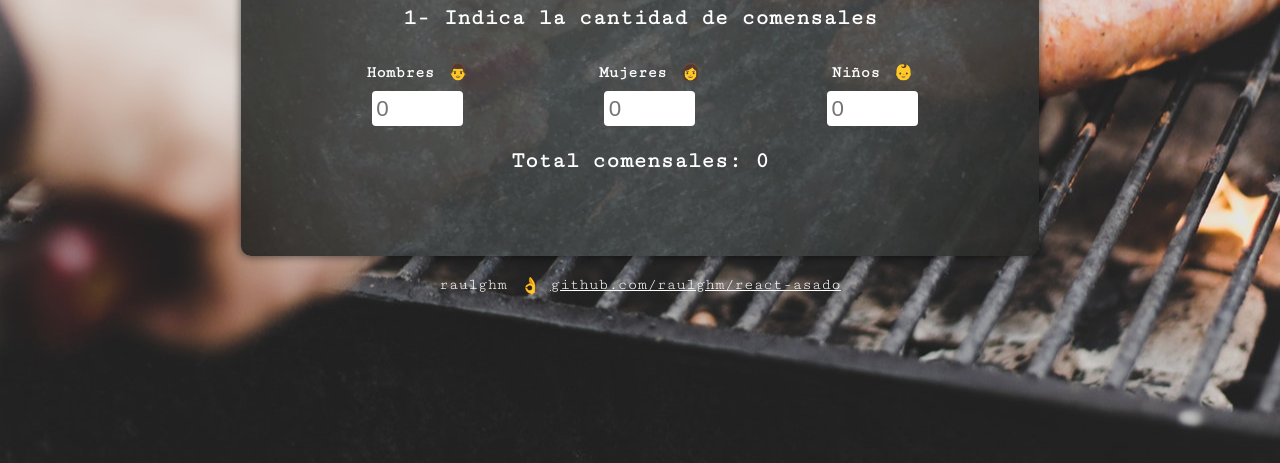
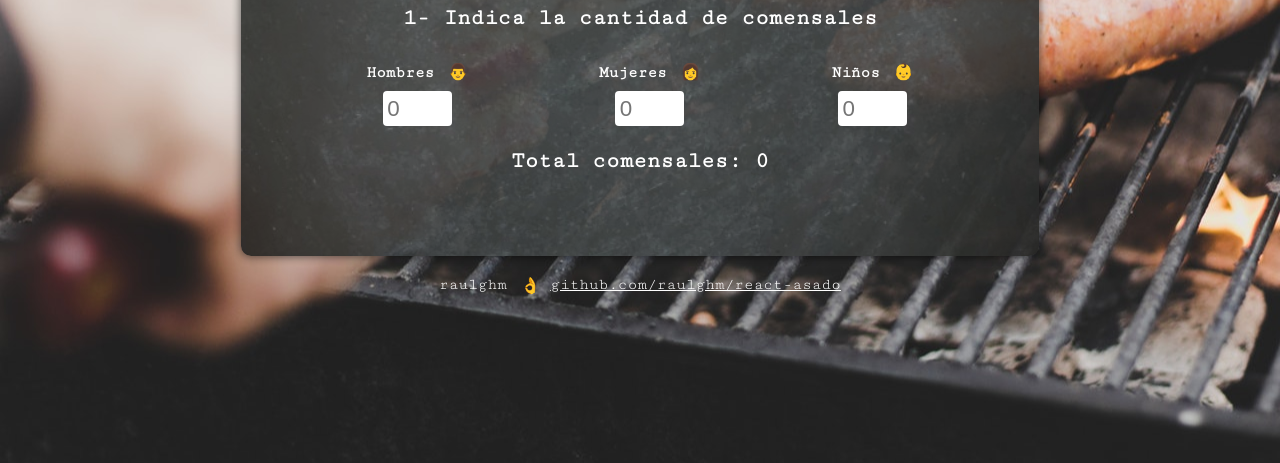
Before and after one commit to raulghm/asadito, a React app: page / in a window 1280 px wide. Shown: the part 337-800 px from the top of the page. Built offline with nearby package versions, Linux system fonts and the light colour scheme.

Commit message:
fix(css): Ajuste ancho inputs

```diff
--- a/src/components/Asado/Asado.css
+++ b/src/components/Asado/Asado.css
@@ -80,6 +80,11 @@
 	margin: 10px;
 }
 
+.Asado input[type="number"] {
+  width: 90%;
+  max-width: 60px;
+}
+
 .Asado input[type="number"],
 .Asado select {
 	font-size: 1.4rem;
```
